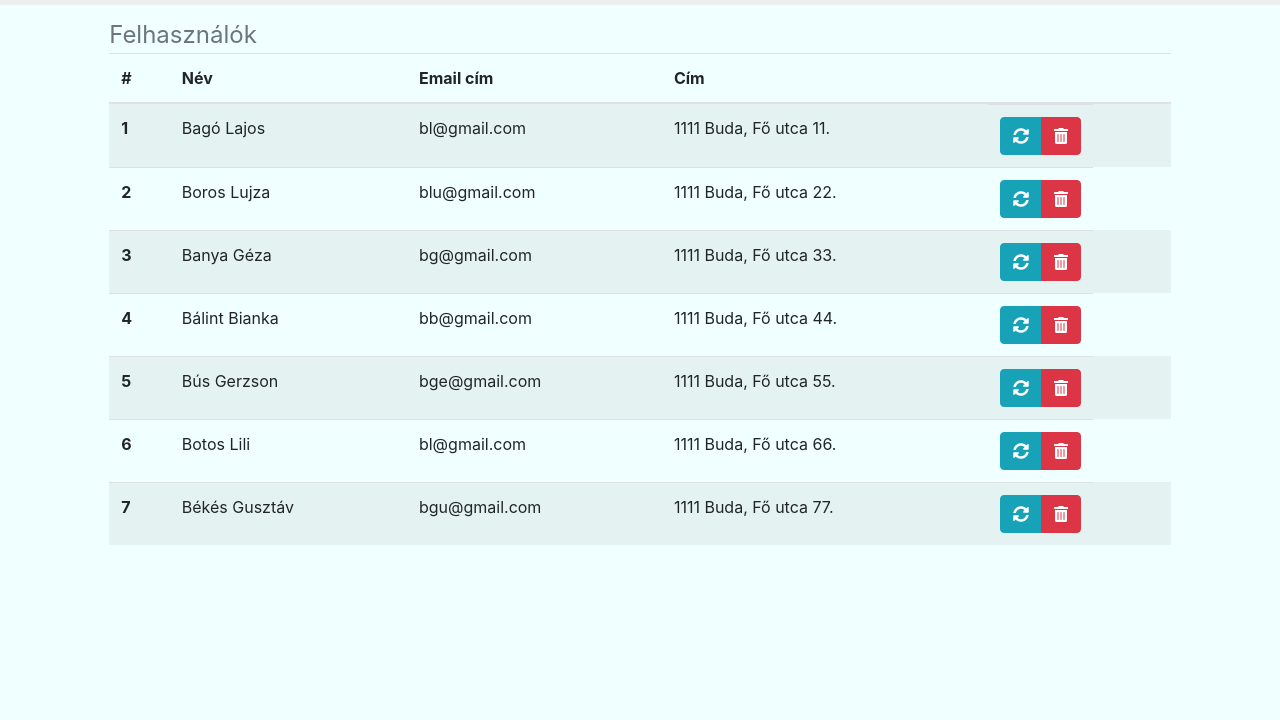
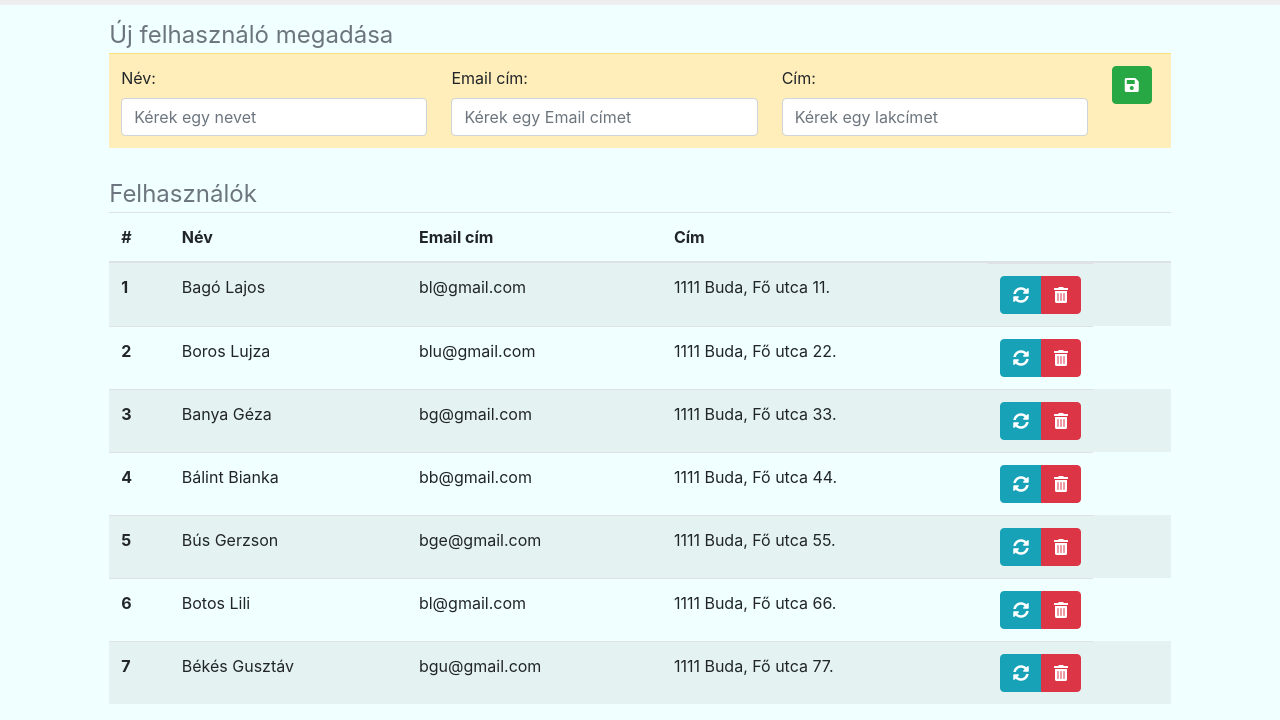
Before and after one commit to bgdozsa/bgdozsa.github.io, a plain HTML site: page admin.html in a window 1280 px wide. Shown: the part 124-844 px from the top of the page. Before the commit the page ends 800 px from the top, so only its background shows below. Drawn offline with nearby package versions, Linux system fonts and the light colour scheme.

Commit message:
09-24 verzió

```diff
--- a/admin.html
+++ b/admin.html
@@ -23,9 +23,34 @@
     </div>
 
     <article class="row">
-        <div class="col-2"></div>
-        <div class="col-8"></div>
-        <div class="col-2"></div>
+        <div class="col-1"></div>
+        <div class="col-10">
+            <table class="table table-warning table-hover">
+                <caption>Új felhasználó megadása</caption>
+                <tbody>
+                    <tr>
+                        <td class="form-group">
+                            <label for="">Név:</label>
+                            <input id="nameInput" type="text" name="name-input" class="form-control" placeholder="Kérek egy nevet">
+                        </td>
+                        <td class="form-group">
+                            <label for="">Email cím:</label>
+                            <input id="emailInput" type="text" name="email-input" class="form-control" placeholder="Kérek egy Email címet">
+                        </td>
+                        <td class="form-group">
+                            <label for="">Cím:</label>
+                            <input id="addressInput" type="text" name="address-input" class="form-control" placeholder="Kérek egy lakcímet">
+                        </td>
+                        <td>
+                            <button class="btn btn-success" title="Mentés" onclick="ujMentes()">
+                                <i class="fas fa-save"></i>
+                            </button>
+                        </td>
+                    </tr>
+                </tbody>
+            </table>
+        </div>
+        <div class="col-1"></div>
     </article>
 
     <article class="row">
--- a/js/admin.js
+++ b/js/admin.js
@@ -78,7 +78,7 @@ function törlésFüggvény(gomb) {
         //let kiválasztottNév = tr.querySelector("td:nth-child(2)").innerHTML
         //felhasználók = felhasználók.filter(person => person.név != kiválasztottNév);
         //myArray.delete(3); //a 4. elemet törli, másik megoldás
-        felhasználók.splice(kiválasztottSorszám - 1, 1)
+        felhasználók.splice(kiválasztottSorszám - 1, 1)  //törlés a listából
         document.querySelector("#userTable").innerHTML = ""  //előző táblázat törlése
         táblázatRajzolás()
     }
@@ -91,6 +91,7 @@ function szerkesztésFüggvény(gomb) {
     //console.log(kiválasztottSorszám)
     if (gomb.className == "btn btn-info") { //előkészítés szerkesztésre
         gomb.className = "btn btn-success"
+        gomb.title = "Mentés"
         gomb.innerHTML = '<i class="fas fa-save"></i>'
         tr.className = "table-warning"
         for (let i = 2; i < 5; i++) {
@@ -104,6 +105,7 @@ function szerkesztésFüggvény(gomb) {
         }
     } else { //mentés és visszaállítás
         gomb.className = "btn btn-info"
+        gomb.title = "Szerkesztés"
         gomb.innerHTML = '<i class="fas fa-sync-alt"></i>'
         tr.className = ""
         for (let i = 2; i < 5; i++) {
@@ -121,3 +123,15 @@ function szerkesztésFüggvény(gomb) {
         //console.log(felhasználók[kiválasztottSorszám-1])
     }
 }
+
+
+function ujMentes() {
+    let újNév = document.querySelector("#nameInput").value
+    let újEmail = document.querySelector("#emailInput").value
+    let újCím = document.querySelector("#addressInput").value
+    let újFelhasználó = { név: újNév, email: újEmail, cím: újCím }
+    felhasználók.push(újFelhasználó)
+    console.log(felhasználók)
+    document.querySelector("#userTable").innerHTML = ""  //előző táblázat törlése
+    táblázatRajzolás()
+}
```
